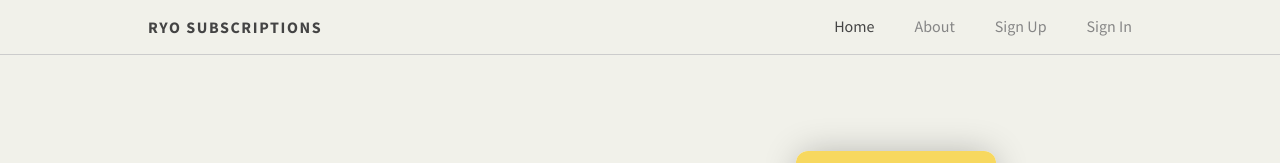
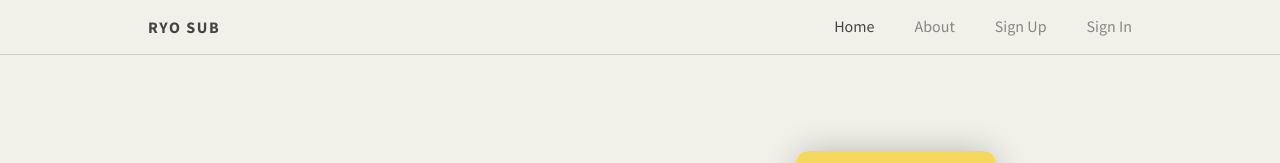
Before and after one commit to roll-your-own/subscriptions, a React (Create React App) app: page / in a window 1280 px wide. Shown: the top 163 px of the page. Built offline with nearby package versions, Linux system fonts and the light colour scheme; no server answers.

Commit message:
Theme adjustments

```diff
--- a/public/assets/css/core.css
+++ b/public/assets/css/core.css
@@ -110,7 +110,7 @@ button {
 .btn {
   padding: 12px 20px;
   color: #444;
-  background: #fff;
+  background: transparent;
   border-radius: 3px;
   border: 2px solid #444;
   font-weight: 600;
@@ -155,8 +155,8 @@ select,
 .input-elements {
   width: 100%;
   padding: 1rem 0;
-  background: #fff;
-  border: 1px solid #fff;
+  background: transparent;
+  border: 0px solid #fff;
   border-bottom: 2px solid #ccc;
   border-radius: 0;
   font-size: 1rem;
--- a/public/assets/css/template.css
+++ b/public/assets/css/template.css
@@ -194,6 +194,7 @@
 .loader.loader-inline {
   position: relative;
   padding: 2rem;
+  background: transparent;
 }
 .loader .loader-message {
   margin-bottom: 1rem;
--- a/public/assets/css/theme.css
+++ b/public/assets/css/theme.css
@@ -1,5 +1,8 @@
 body {
   background: #f1f1ea;
+}
+.loader.loader-inline {
+  background: transparent;
 }
 .hero {
   display: flex;
--- a/src/components/Header/Header.js
+++ b/src/components/Header/Header.js
@@ -9,7 +9,7 @@ const HeaderAuth = ({ dbUser }) => (
     <div className="container">
       <h1 className="logo" data-testid="logo">
         <Link to={ROUTES.DASHBOARD} data-testid="link-logo">
-          RYO SUBSCRIPTIONS
+          RYO SUB
         </Link>
       </h1>
       <nav className="nav-primary">
@@ -29,7 +29,7 @@ const HeaderNonAuth = () => (
     <div className="container">
       <h1 className="logo" data-testid="logo">
         <Link to={ROUTES.HOME} data-testid="link-logo">
-          RYO SUBSCRIPTIONS
+          RYO SUB
         </Link>
       </h1>
       <nav className="nav-primary">
```
